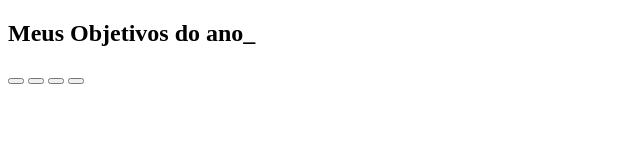
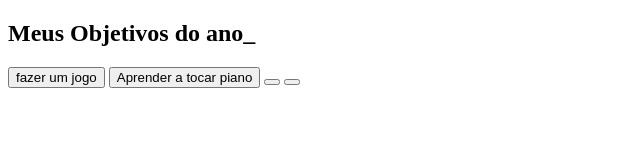
Before and after one commit to NoIdeia/ProjetoDeVida, a plain HTML site: page index.html in a window 1280 px wide. Shown: the whole page, without its empty margins (0-640 px from the left). Drawn offline with Linux system fonts and the light colour scheme.

Commit message:
Update index.html

```diff
--- a/index.html
+++ b/index.html
@@ -10,8 +10,8 @@
         <h2 class="titulo-principal">Meus Objetivos do ano<span>_</span></h2>
         <div class="conteudo">
             <div class="botoes">
-                <button class="botao"></button>
-                <button class="botao"></button>
+                <button class="botao">fazer um jogo</button>
+                <button class="botao">Aprender a tocar piano</button>
                 <button class="botao"></button>
                 <button class="botao"></button>
             </div>
```
